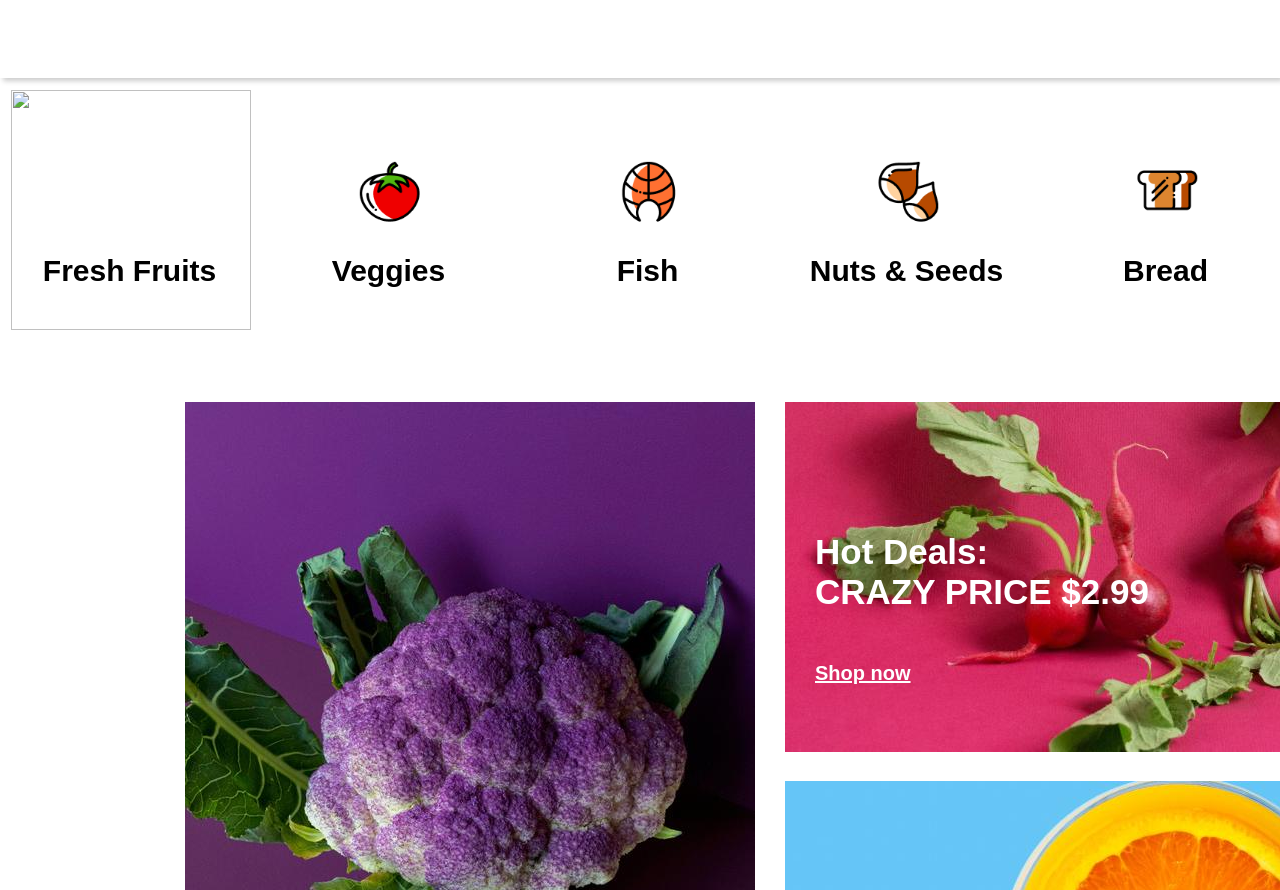
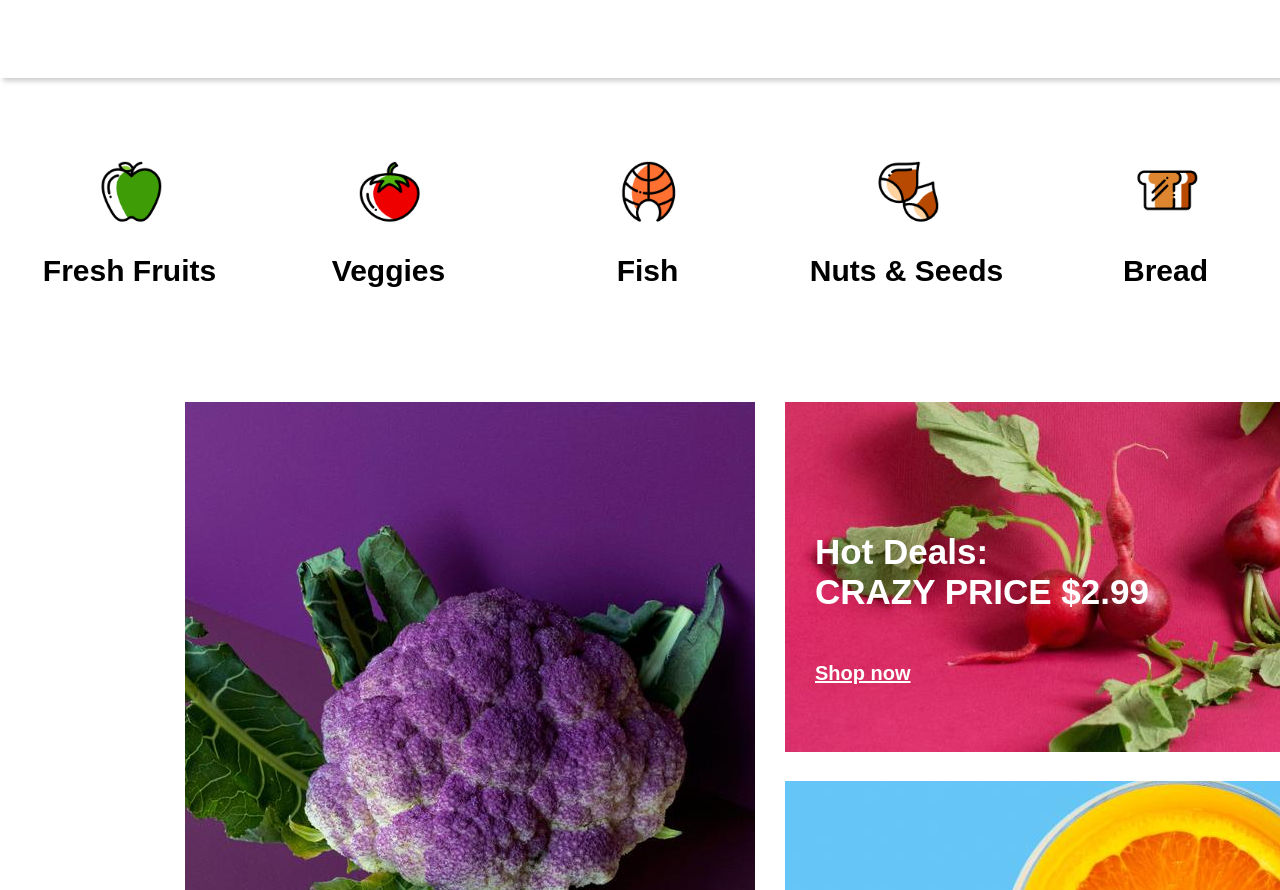
Before and after one commit to benz8680/Test, a plain HTML site: page CustomWeb.html in a window 1280 px wide. Shown: the part 869-1759 px from the top of the page. Drawn offline with Linux system fonts and the light colour scheme.

Commit message:
Update CustomWeb.html

```diff
--- a/CustomWeb.html
+++ b/CustomWeb.html
@@ -48,7 +48,7 @@
 
         <div class="div-two">
             <div class="div-two-item">
-                <img src="asset 50.png" alt="">
+                <img src="fruit_pic/asset 50.png" alt="">
                 <p>Fresh Fruits</p>
             </div>
             <div class="div-two-item">
```
